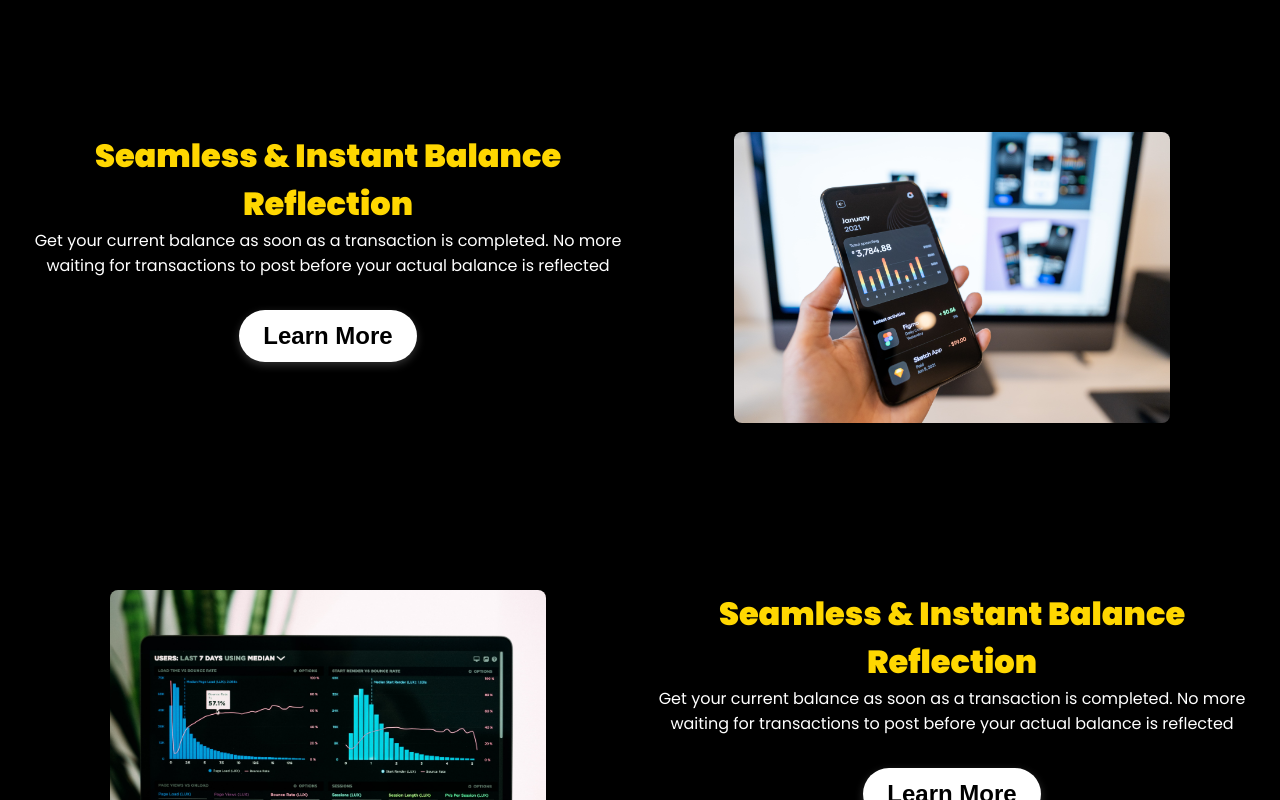
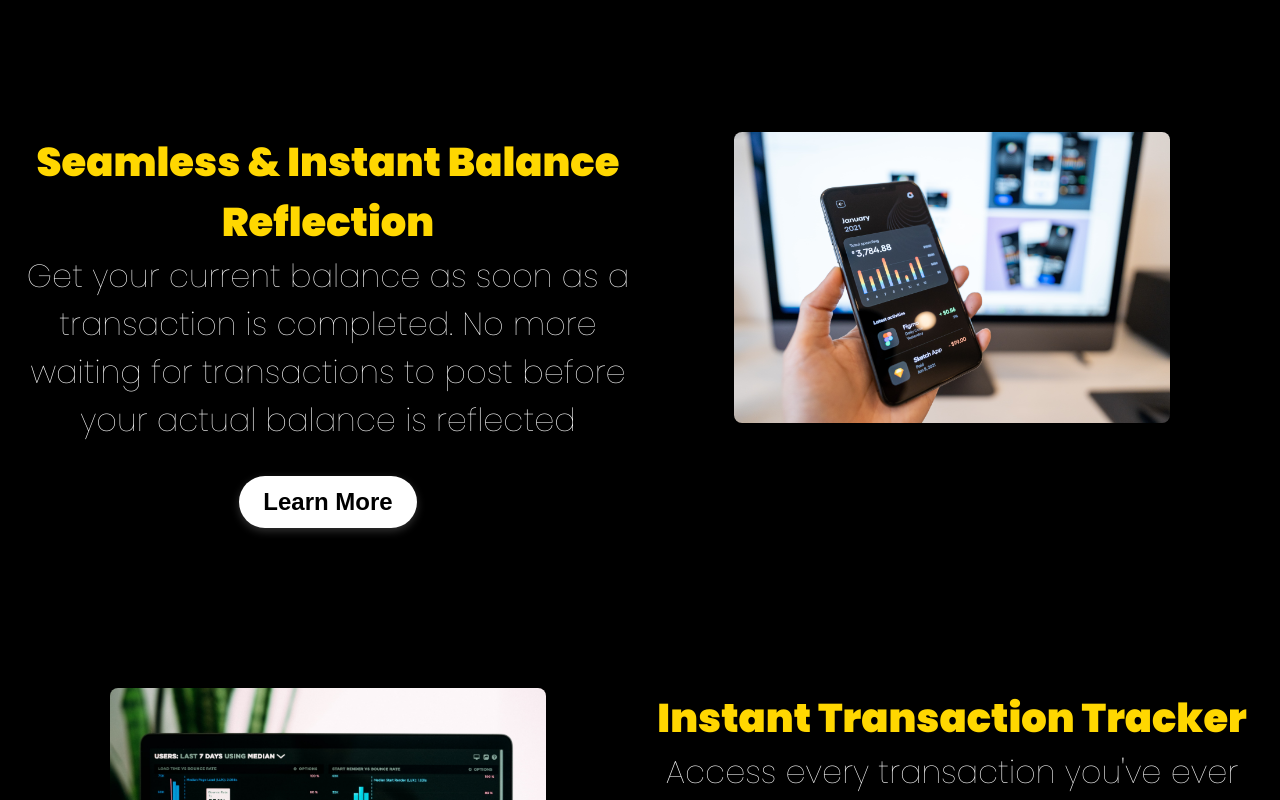
Before and after one commit to dejourford/blkcard-website, a React (Vite) app: page / in a window 1280 px wide. Shown: the part 1640-2440 px from the top of the page. Built offline with nearby package versions, Linux system fonts and the light colour scheme.

Commit message:
change font sizes on headers and subheaders

```diff
--- a/src/components/MainFeatures.jsx
+++ b/src/components/MainFeatures.jsx
@@ -26,9 +26,10 @@ export default function MainFeatures() {
 
             <section className="expenseFeature">
                 <div className="expenseFeatureLeft">
-                    <h3 className="expenseFeatureHeaderText">Seamless & Instant Balance Reflection</h3>
-                    <p className="expenseFeatureText">Get your current balance as soon as a transaction
-                    is completed. No more waiting for transactions to post before your actual balance is reflected</p>
+                    <h3 className="expenseFeatureHeaderText">Instant Transaction Tracker</h3>
+                    <p className="expenseFeatureText">Access every transaction you've ever made
+                    as a BLKcard holder. We never delete transaction history so you can have
+                    peace of mind and added security</p>
                     <button className="applyBtn">Learn More</button>
                 </div>
                 <div className="expenseFeatureRight">
--- a/src/components/mainfeatures.css
+++ b/src/components/mainfeatures.css
@@ -26,15 +26,18 @@
 
 .balanceFeatureHeaderText {
     color: gold;
-    font-size: 2rem;
+    font-size: 2.5rem;
 }
 
 .balanceFeature {
     display: flex;
     align-items: flex-start;
     justify-content: space-around;
+}
 
-
+.balanceFeatureText {
+    font-size: 2rem;
+    font-weight: 300;
 }
 
 
@@ -51,13 +54,18 @@
 
 .expenseFeatureHeaderText {
     color: gold;
-    font-size: 2rem;
+    font-size: 2.5rem;
 }
 
 .expenseFeature {
     display: flex;
     flex-direction: row-reverse;
     align-items: flex-start;
+}
+
+.expenseFeatureText {
+    font-size: 2rem;
+    font-weight: 300;
 }
 
 /* MEDIA QUERIES */
```
